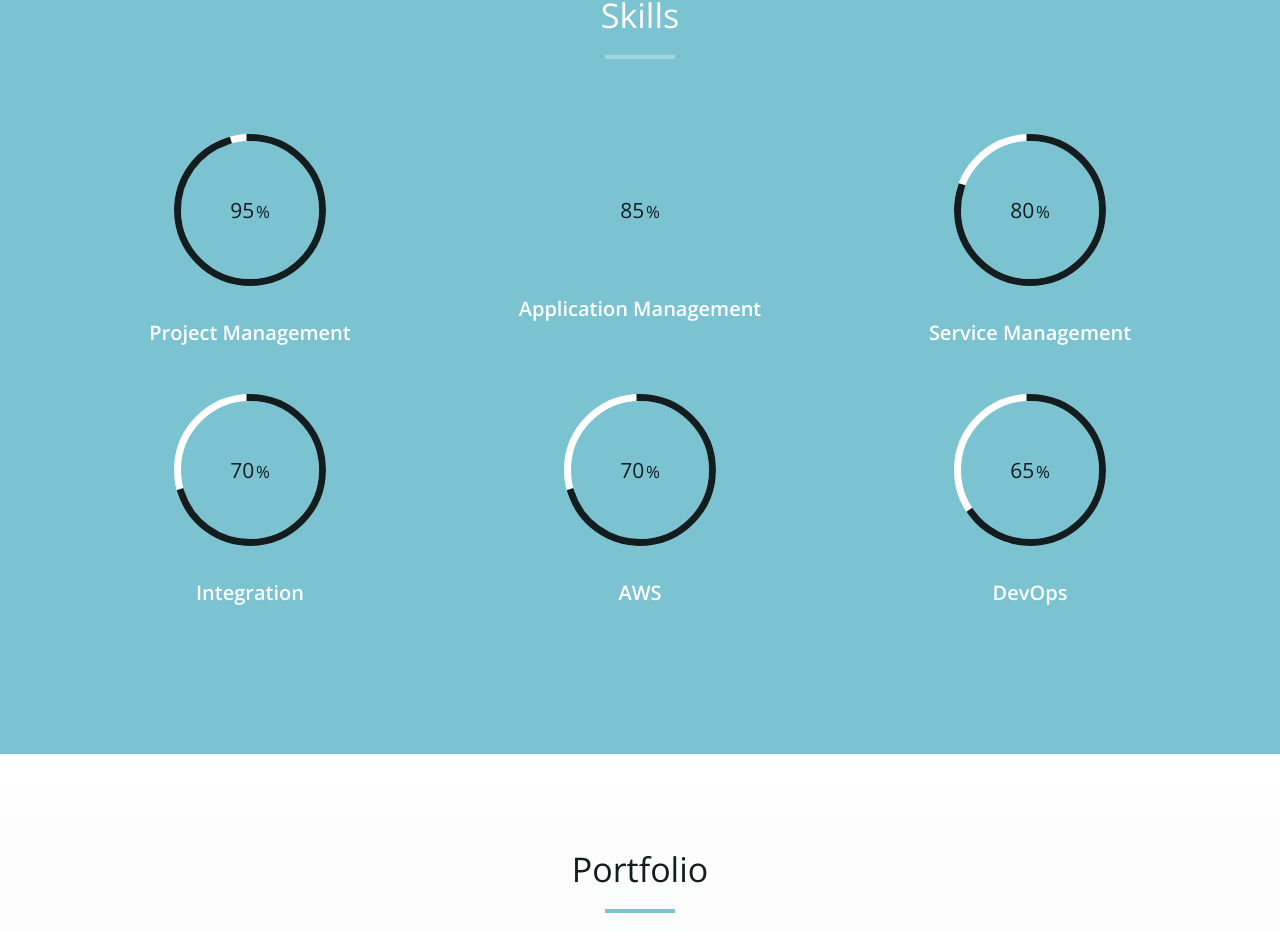
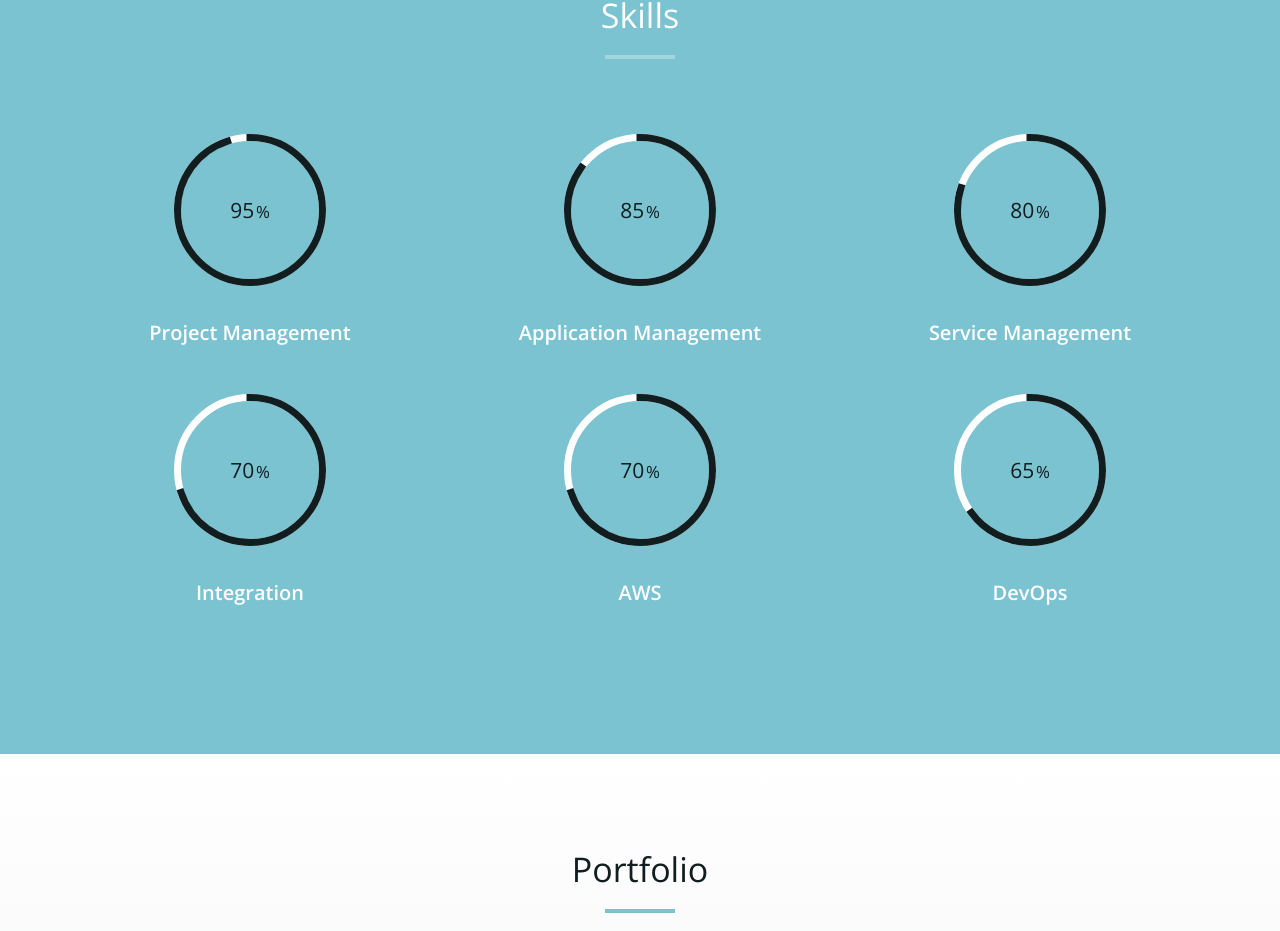
Before and after one commit to gmalpa/Website, a plain HTML site: page index.html in a window 1280 px wide. Shown: the part 1716-2647 px from the top of the page. Drawn offline with nearby package versions, Linux system fonts and the light colour scheme.

Commit message:
Update index.html

```diff
--- a/index.html
+++ b/index.html
@@ -101,7 +101,7 @@
       <div class="col-md-4 col-sm-6 skill"> <span class="chart" data-percent="95"> <span class="percent">95</span> </span>
         <h4>Project Management</h4>
       </div>
-      <div class="col-md-4 col-sm-6 skill"> <span class="chawrt" data-percent="85"> <span class="percent">85</span> </span>
+      <div class="col-md-4 col-sm-6 skill"> <span class="chart" data-percent="85"> <span class="percent">85</span> </span>
         <h4>Application Management</h4>
       </div>
       <div class="col-md-4 col-sm-6 skill"> <span class="chart" data-percent="80"> <span class="percent">80</span> </span>
```
